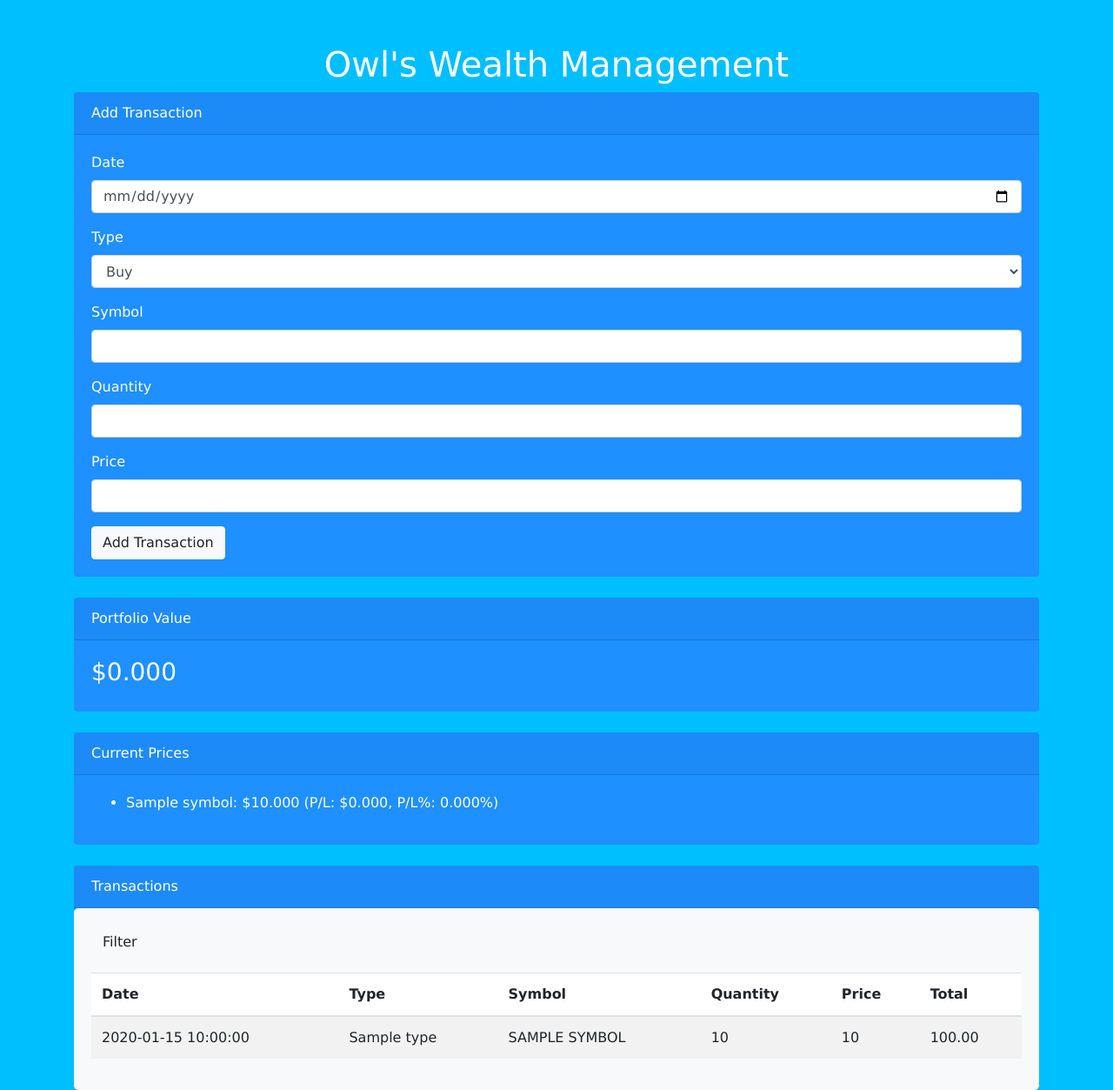
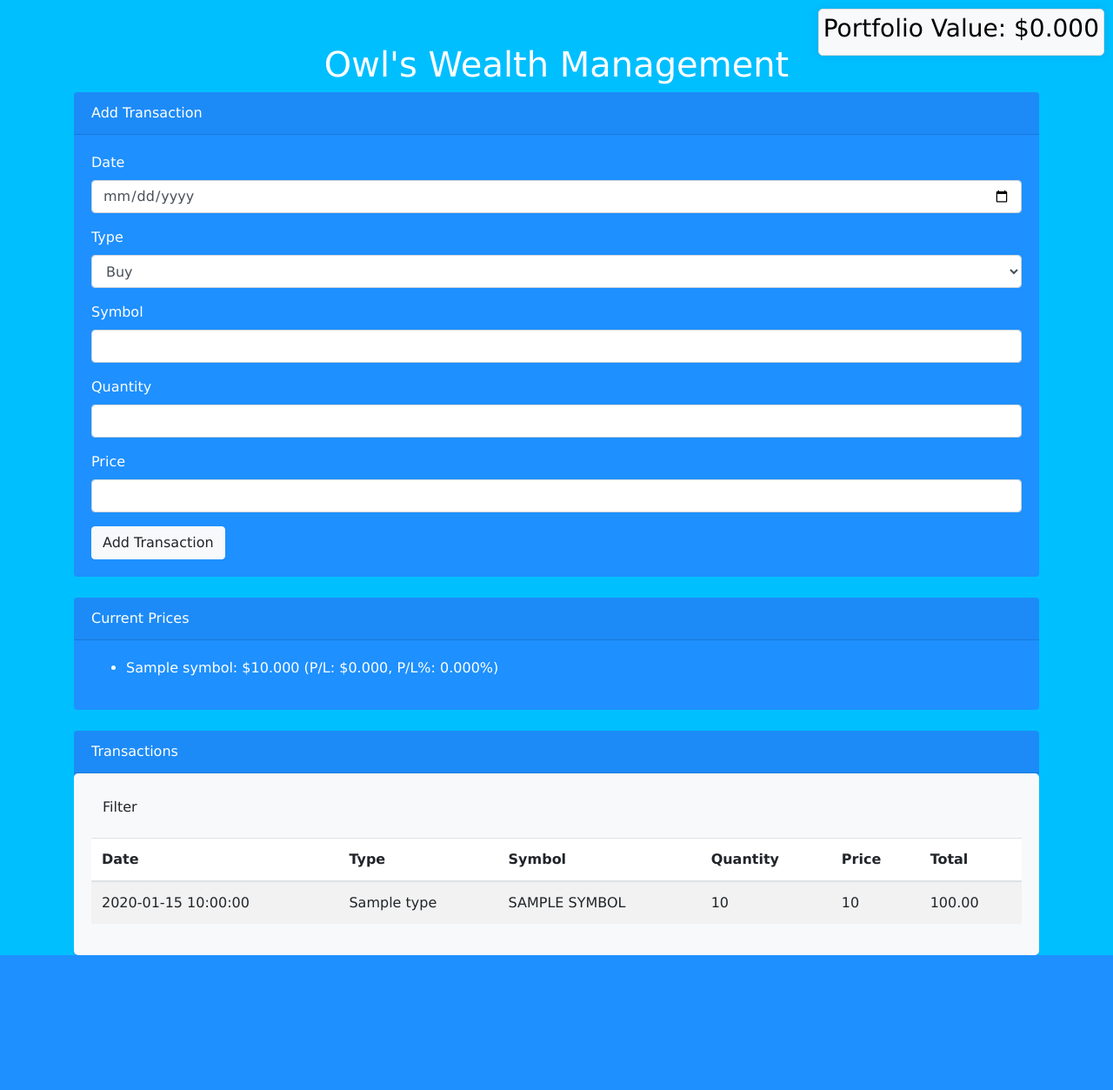
Before and after one commit to Jedi-Master-Teban/Stock-Tracker-Flask-App, a Flask app: template templates/index.html in a window 1280 px wide. Shown: the whole page at 87% size. After the commit the page ends 1098 px from the top, so only its background shows below. Run offline with Flask 3, Linux system fonts and the light colour scheme; the template is opened without the code that fills it: most values are stand-ins (such as "Sample title", 1, 10 or a date in 2020); some libraries are stand-ins or nearby versions.

Commit message:
Billboard del valor del portafolio

```diff
--- a/templates/index.html
+++ b/templates/index.html
@@ -30,6 +30,19 @@
         }
         #symbolFilter {
             display: none;
+        }
+        .billboard {
+            position: fixed;
+            top: 10px;
+            right: 10px;
+            background-color: #f8f9fa;
+            padding: 5px; /* Reduced padding */
+            border: 1px solid #ddd;
+            border-radius: 5px;
+            box-shadow: 0 0 10px rgba(0, 0, 0, 0.1);
+            color: black;
+            margin-bottom: 50px;
+            font-size: 0.9em; /* Reduced font size */
         }
     </style>
     <script>
@@ -98,6 +111,9 @@
     </script>
 </head>
 <body>
+    <div class="billboard">
+        <h3>Portfolio Value: ${{ '%.3f' % portfolio_value }}</h3>
+    </div>
     <div class="container">
         <h1 class="text-center">Owl's Wealth Management</h1>
         <div class="card">
@@ -138,14 +154,6 @@
                     </div>
                     <button type="submit" class="btn btn-light">Add Transaction</button>
                 </form>
-            </div>
-        </div>
-        <div class="card mt-4">
-            <div class="card-header">
-                Portfolio Value
-            </div>
-            <div class="card-body">
-                <h3>${{ '%.3f' % portfolio_value }}</h3>
             </div>
         </div>
         <div class="card mt-4">
```
